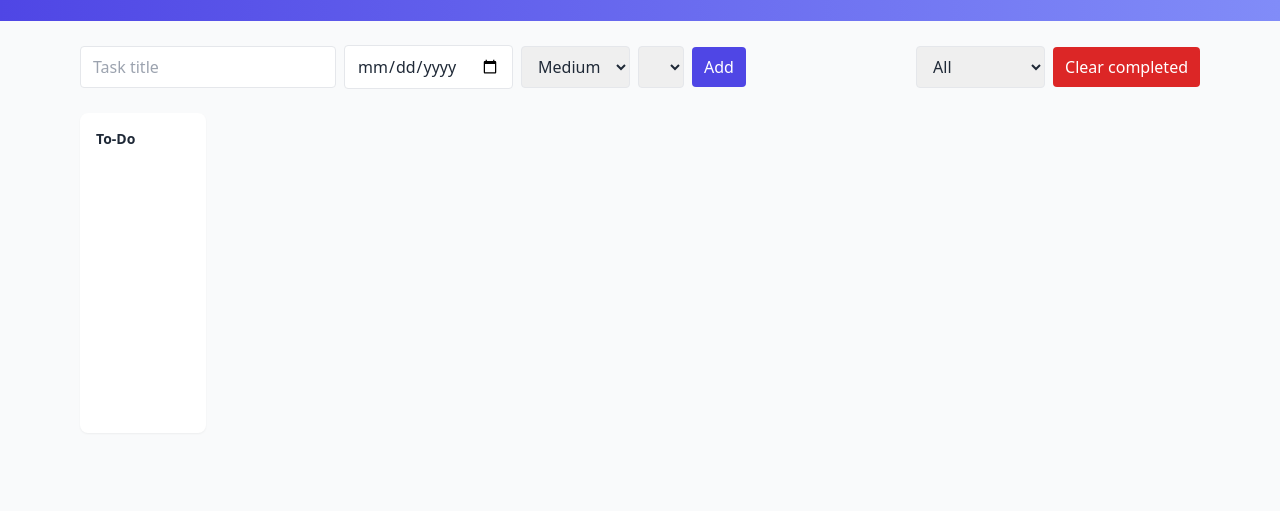
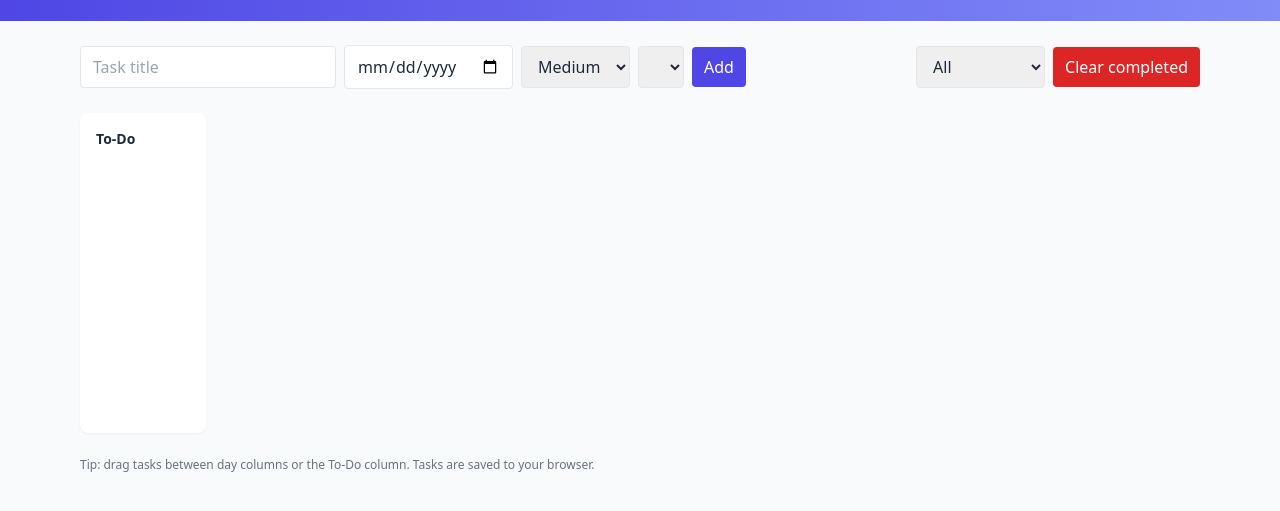
Before and after one commit to MUZIGA/to-do-list-app2, a plain HTML site: page index.html in a window 1280 px wide. Shown: the part 79-590 px from the top of the page. Drawn offline with nearby package versions, Linux system fonts and the light colour scheme.

Commit message:
Week view grid for daily tasks with tip section.
Displays seven day columns for tasks; allows drag-and-drop between days and To-Do; tasks persist in browser.

```diff
--- a/index.html
+++ b/index.html
@@ -69,3 +69,12 @@
           <h2 class="text-sm font-semibold mb-2">To-Do</h2>
           <div id="todoColumn" class="space-y-3 min-h-[260px]"></div>
         </div>
+        <!-- Week columns -->
+        <div class="col-span-7 grid grid-cols-7 gap-4"></div>
+      </div>
+    </section>
+
+    <section class="mt-6 text-xs text-gray-500">
+      Tip: drag tasks between day columns or the To-Do column. Tasks are saved to your browser.
+    </section>
+  </main>
```
